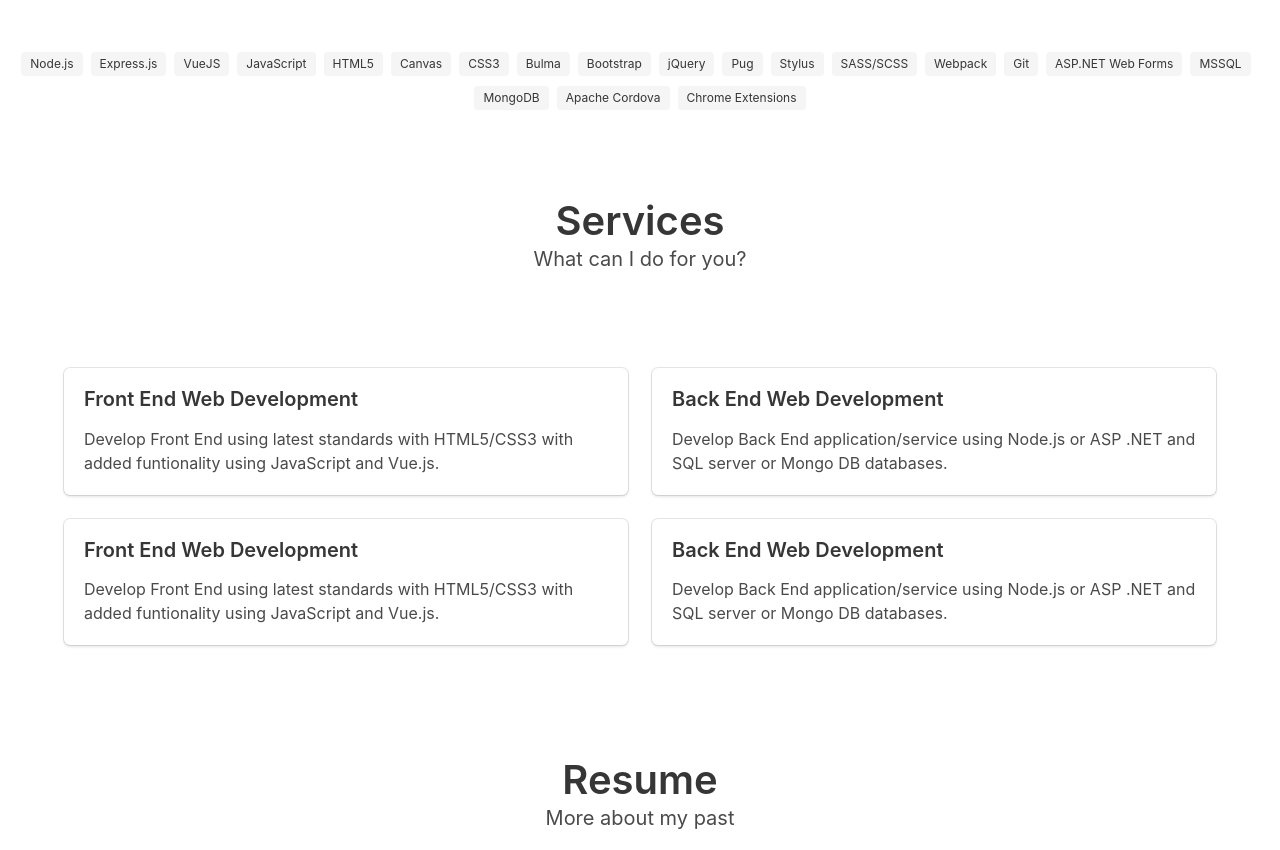
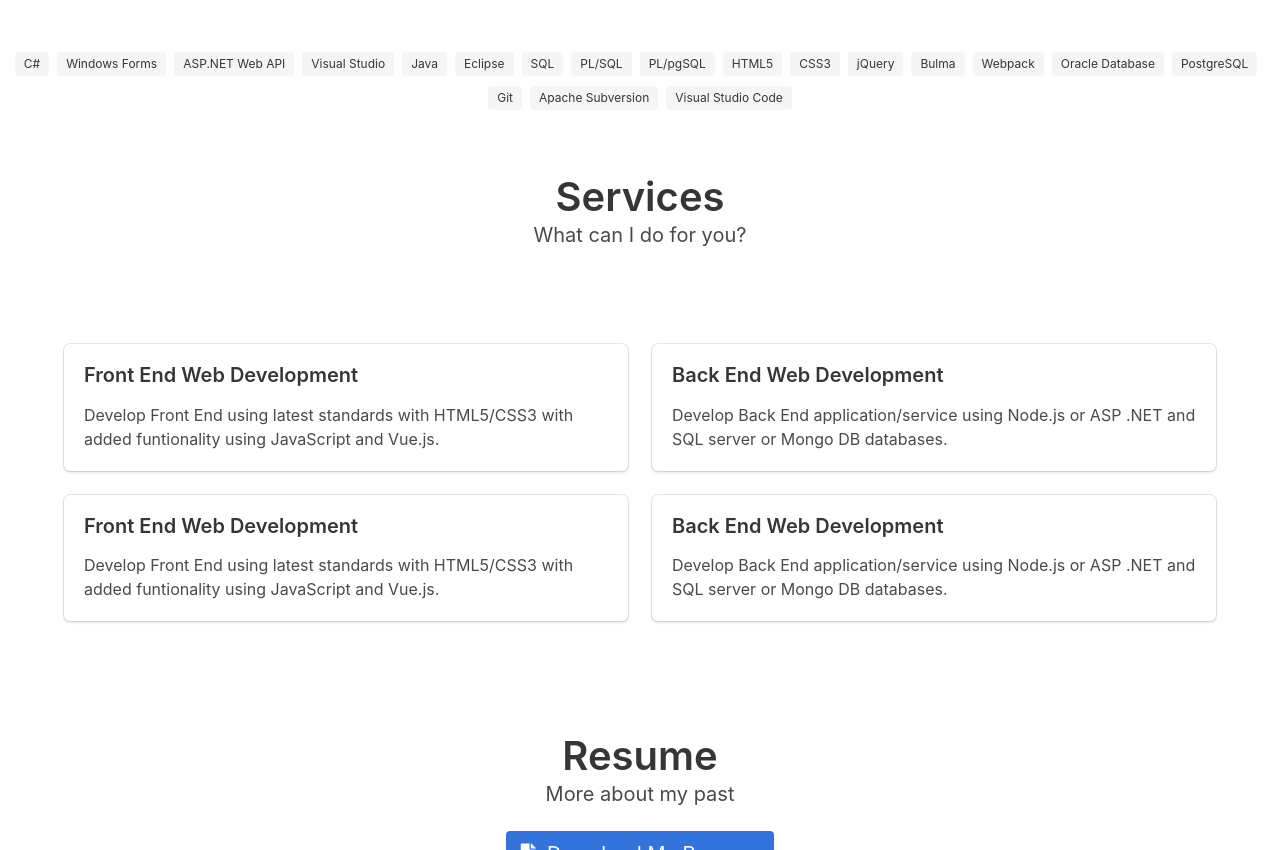
Before and after one commit to koki-nakamura22/portfolio-using-jQuery, a website built with webpack: page public/index.html in a window 1280 px wide. Shown: the part 1520-2370 px from the top of the page. Built offline with nearby package versions, Linux system fonts and the light colour scheme.

Commit message:
Added skills tags component.
Added skills tags component.
Added JSON file for render skills tags component.
Changed skills tags HTML code to JavaScript component.

```diff
--- a/public/index.html
+++ b/public/index.html
@@ -59,28 +59,7 @@
 
     <!-- Skills tags -->
     <br />
-    <div class="tags custom-tags">
-      <span class="tag is-light">Node.js</span
-      ><span class="tag is-light">Express.js</span
-      ><span class="tag is-light">VueJS</span
-      ><span class="tag is-light">JavaScript</span
-      ><span class="tag is-light">HTML5</span
-      ><span class="tag is-light">Canvas</span
-      ><span class="tag is-light">CSS3</span
-      ><span class="tag is-light">Bulma</span
-      ><span class="tag is-light">Bootstrap</span
-      ><span class="tag is-light">jQuery</span
-      ><span class="tag is-light">Pug</span
-      ><span class="tag is-light">Stylus</span
-      ><span class="tag is-light">SASS/SCSS</span
-      ><span class="tag is-light">Webpack</span
-      ><span class="tag is-light">Git</span
-      ><span class="tag is-light">ASP.NET Web Forms</span
-      ><span class="tag is-light">MSSQL</span
-      ><span class="tag is-light">MongoDB</span
-      ><span class="tag is-light">Apache Cordova</span
-      ><span class="tag is-light">Chrome Extensions</span>
-    </div>
+    <div id="skills-tags"></div>
 
     <!-- Services -->
     <section class="section" id="services">
--- /dev/null
+++ b/public/json/skills-tags.json
@@ -0,0 +1,59 @@
+[
+  {
+    "skill": "C#"
+  },
+  {
+    "skill": "Windows Forms"
+  },
+  {
+    "skill": "ASP.NET Web API"
+  },
+  {
+    "skill": "Visual Studio"
+  },
+  {
+    "skill": "Java"
+  },
+  {
+    "skill": "Eclipse"
+  },
+  {
+    "skill": "SQL"
+  },
+  {
+    "skill": "PL/SQL"
+  },
+  {
+    "skill": "PL/pgSQL"
+  },
+  {
+    "skill": "HTML5"
+  },
+  {
+    "skill": "CSS3"
+  },
+  {
+    "skill": "jQuery"
+  },
+  {
+    "skill": "Bulma"
+  },
+  {
+    "skill": "Webpack"
+  },
+  {
+    "skill": "Oracle Database"
+  },
+  {
+    "skill": "PostgreSQL"
+  },
+  {
+    "skill": "Git"
+  },
+  {
+    "skill": "Apache Subversion"
+  },
+  {
+    "skill": "Visual Studio Code"
+  }
+]
--- /dev/null
+++ b/src/js/components/skills-tags.js
@@ -0,0 +1,19 @@
+import skillsTagsData from "../../../public/json/skills-tags.json";
+
+export default class SkillsTags {
+  constructor(targetId) {
+    this.targetId = targetId;
+  }
+
+  render() {
+    let $skillsTags = $(`
+    <div class="tags custom-tags"></div>
+    `);
+    for (let skillsTag of skillsTagsData) {
+      $skillsTags.append($(`
+      <span class="tag is-light">${skillsTag.skill}</span>
+      `));
+    }
+    $(this.targetId).append($skillsTags);
+  }
+}
--- a/src/js/index.js
+++ b/src/js/index.js
@@ -1,6 +1,7 @@
 import NavigationBar from "./components/navigation-bar";
 import Header from "./components/header";
 import About from "./components/about";
+import SkillsTags from "./components/skills-tags";
 import Footer from "./components/footer";
 
 $(() => {
@@ -16,6 +17,10 @@ $(() => {
   let about = new About("#about-area");
   about.render();
 
+  // Render skills tags.
+  let skillsTags = new SkillsTags("#skills-tags");
+  skillsTags.render();
+
   // Render footer.
   let footer = new Footer("#footer");
   footer.render();
```
